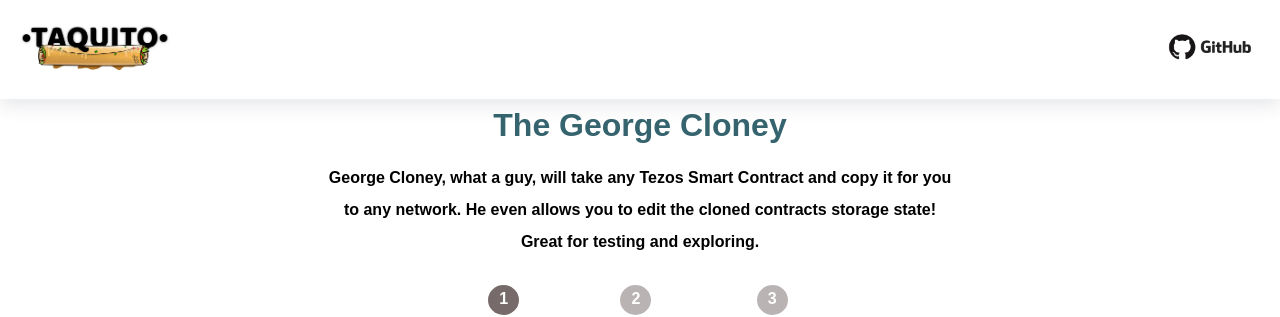
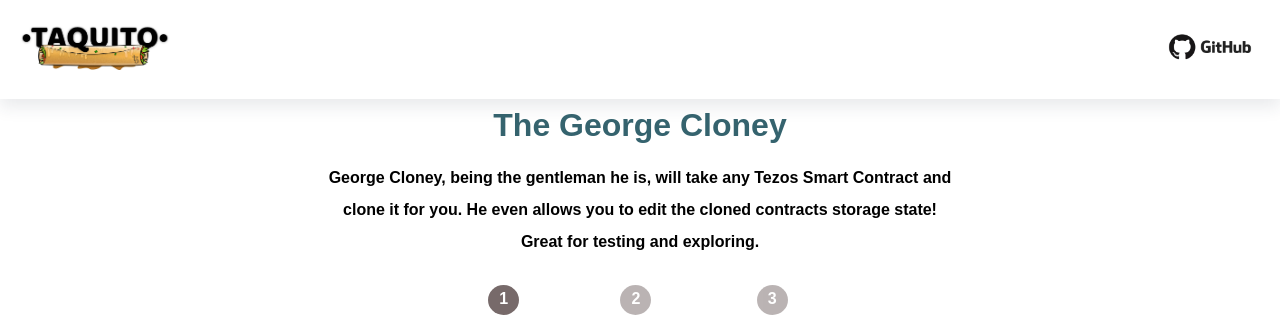
Before and after one commit to ecadlabs/george-cloney, a React (Create React App) app: page / in a window 1280 px wide. Shown: the top 317 px of the page. Built offline with nearby package versions, Linux system fonts and the light colour scheme.

Commit message:
chore: update copy

```diff
--- a/src/App.tsx
+++ b/src/App.tsx
@@ -159,7 +159,7 @@ const App: React.FC = (): ReactElement => {
         <div className="title-group">
           <h1>The George Cloney</h1>
           <h4>
-            George Cloney, what a guy, will take any Tezos Smart Contract and copy it for you to any network. He even
+            George Cloney, being the gentleman he is, will take any Tezos Smart Contract and clone it for you. He even
             allows you to edit the cloned contracts storage state! Great for testing and exploring.
           </h4>
         </div>
```
